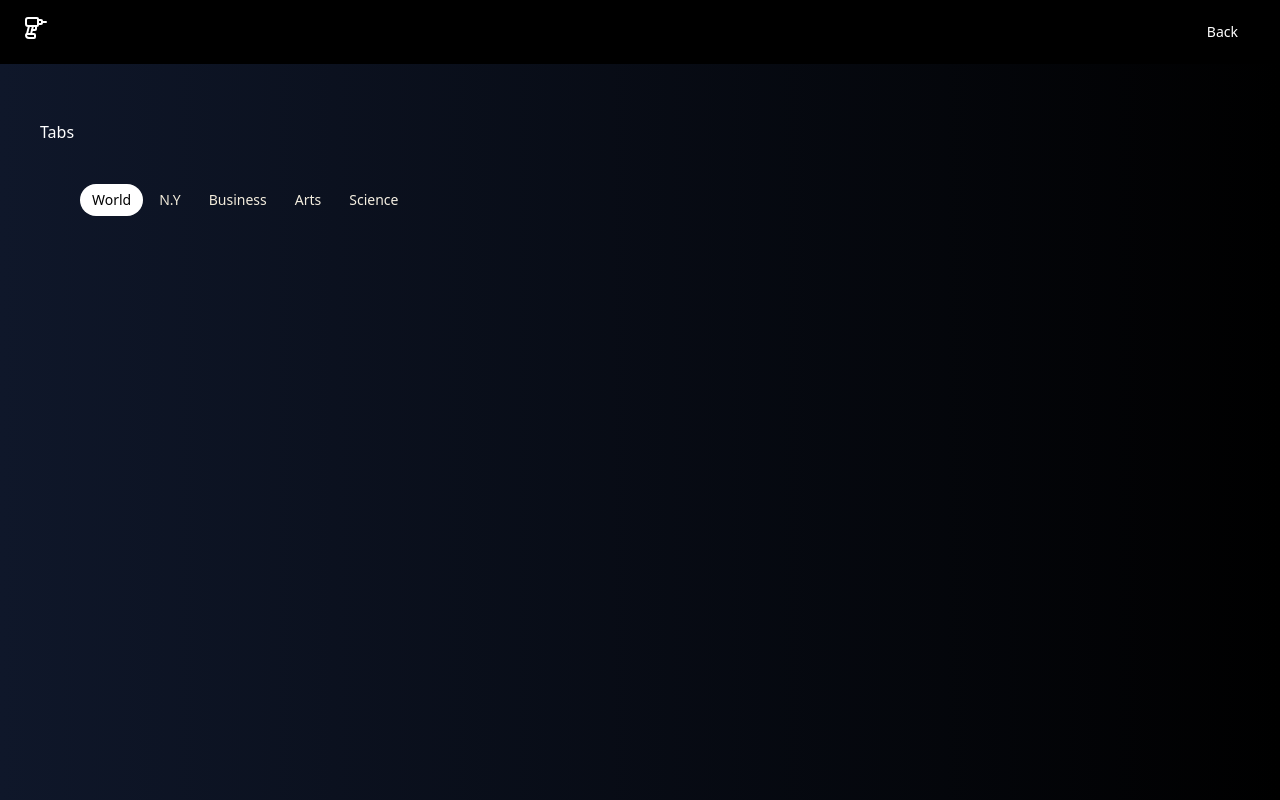
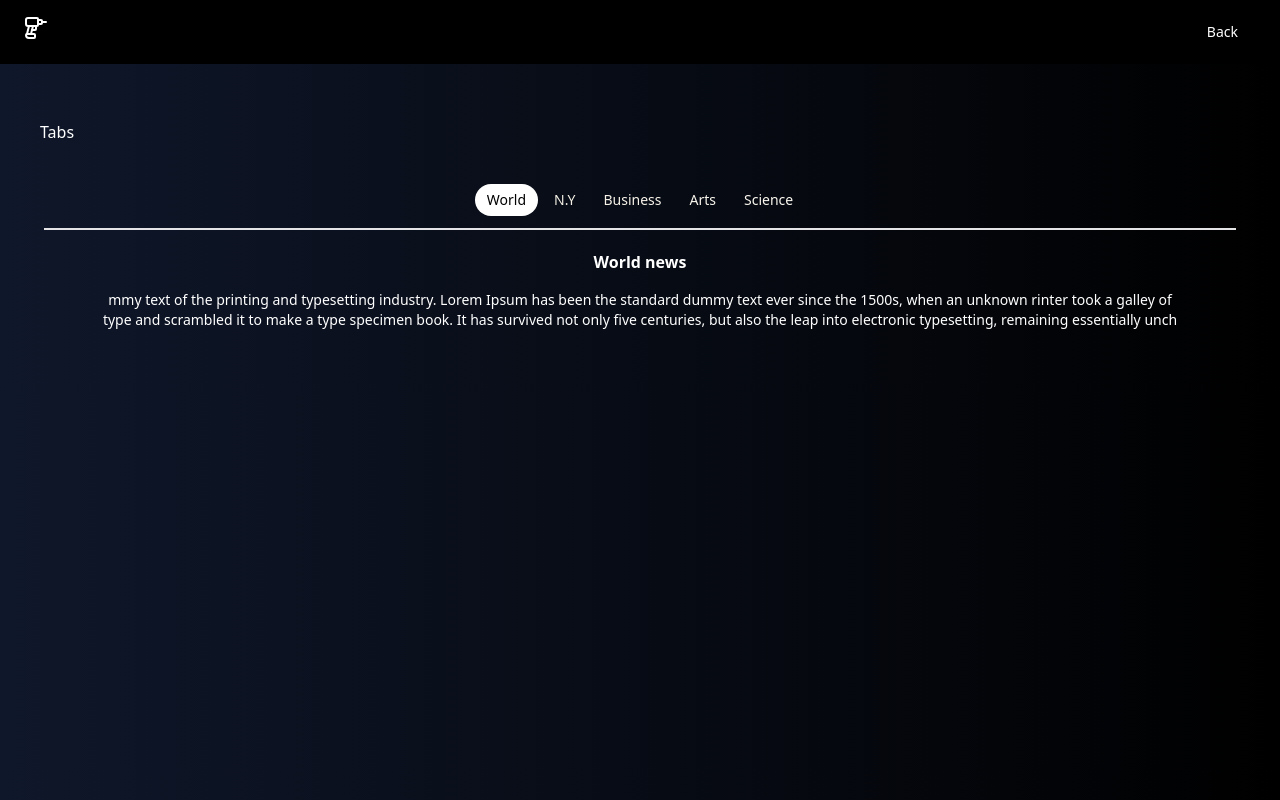
Before and after one commit to MugeraH/cool_things, a Next.js app: page /tabs in a window 1280 px wide. Built offline with nearby package versions, Linux system fonts and the light colour scheme.

Commit message:
add dynamic content for tabs

```diff
--- a/src/app/tabs/page.tsx
+++ b/src/app/tabs/page.tsx
@@ -1,21 +1,73 @@
 "use client";
 import React from "react";
-import { motion } from "framer-motion";
+import { motion, AnimatePresence } from "framer-motion";
+import { div } from "framer-motion/client";
 type Props = {};
 let tabs = [
-  { id: "world", label: "World" },
-  { id: "ny", label: "N.Y" },
-  { id: "business", label: "Business" },
-  { id: "arts", label: "Arts" },
-  { id: "science", label: "Science" },
+  {
+    id: "world",
+    label: "World",
+    tabContent: {
+      title: "World news",
+      content: ` mmy text of the printing and typesetting industry. Lorem Ipsum has              been the standard dummy text ever since the 1500s, when an unknown rinter took a galley of type and scrambled it to make a type              specimen book. It has survived not only five centuries, but also
+              the leap into electronic typesetting, remaining essentially unch`,
+    },
+  },
+  {
+    id: "ny",
+    label: "N.Y",
+    tabContent: {
+      title: "New York",
+      content: ` printing and typesetting industry. Lorem Ipsum has
+              been the standard dummy text ever since the 1500s, when an`,
+    },
+  },
+  {
+    id: "business",
+    label: "Business",
+    tabContent: {
+      title: "Business Class",
+      content: `  of type andn the standard dummy text ever
+              since the 1500s, when an unknown printer took a galley of type and
+              mmy text of the printing and typesetting industry. Lorem Ipsum has
+              been the standard dummy text ever since the 1500s, when an`,
+    },
+  },
+  {
+    id: "arts",
+    label: "Arts",
+    tabContent: {
+      title: "Business Class",
+      content: `   n the standard dummy text ever since the 1500s, when an unknown
+              printer took a galley of type andn the standard dummy text known
+              printer took a galley of type andn the standardknown printer took
+              a galley of type andn the standardknown printer took a galley of
+              type andn the standard a galley of type and
+              mmy text of the printing and typesetting industry. Lorem Ipsum has
+              been the standard dummy text ever since the 1500s, when an`,
+    },
+  },
+  {
+    id: "science",
+    label: "Science",
+    tabContent: {
+      title: "Business Class",
+      content: `    the standard dummy text ever since the 1500s, when an unknown
+              printer took a gall n the standard dummy text ever since the 1500s, when an unknown
+              printer took a galley of type andn the standardknown printer took
+              a galley of type andn the standardknown printer took a galley of
+              type andn the standard dummy text`,
+    },
+  },
 ];
+
 function Tabs({}: Props) {
   let [activeTab, setActiveTab] = React.useState(tabs[0].id);
   return (
     <div>
       <h3>Tabs</h3>
 
-      <div className="mt-10  mx-10">
+      <div className="mt-10  mx-1 flex justify-center border-b-2 bodrer-white border-opacity-2 pb-3">
         <div className="flex space-x-1 ">
           {tabs.map((tab) => (
             <button
@@ -45,6 +97,31 @@ function Tabs({}: Props) {
           ))}
         </div>
       </div>
+
+      <div className="mt-5 text-center">
+        <AnimatePresence>
+          {tabs.map((tab) => (
+            <div key={tab.id}>
+              {activeTab === tab.id && (
+                <motion.div
+                  key={tab.id}
+                  initial={{ x: 15, opacity: 0 }}
+                  animate={{ x: 0, opacity: 1 }}
+                  exit={{ x: -15, opacity: 0 }}
+                  transition={{ duration: 0.5 }}
+                  className="flex flex-col gap-4 mt-4"
+                >
+                  <p className="font-semibold ">{tab.tabContent.title}</p>
+
+                  <span className="text-balance text-sm">
+                    {tab.tabContent.content}
+                  </span>
+                </motion.div>
+              )}
+            </div>
+          ))}
+        </AnimatePresence>
+      </div>
     </div>
   );
 }
```
